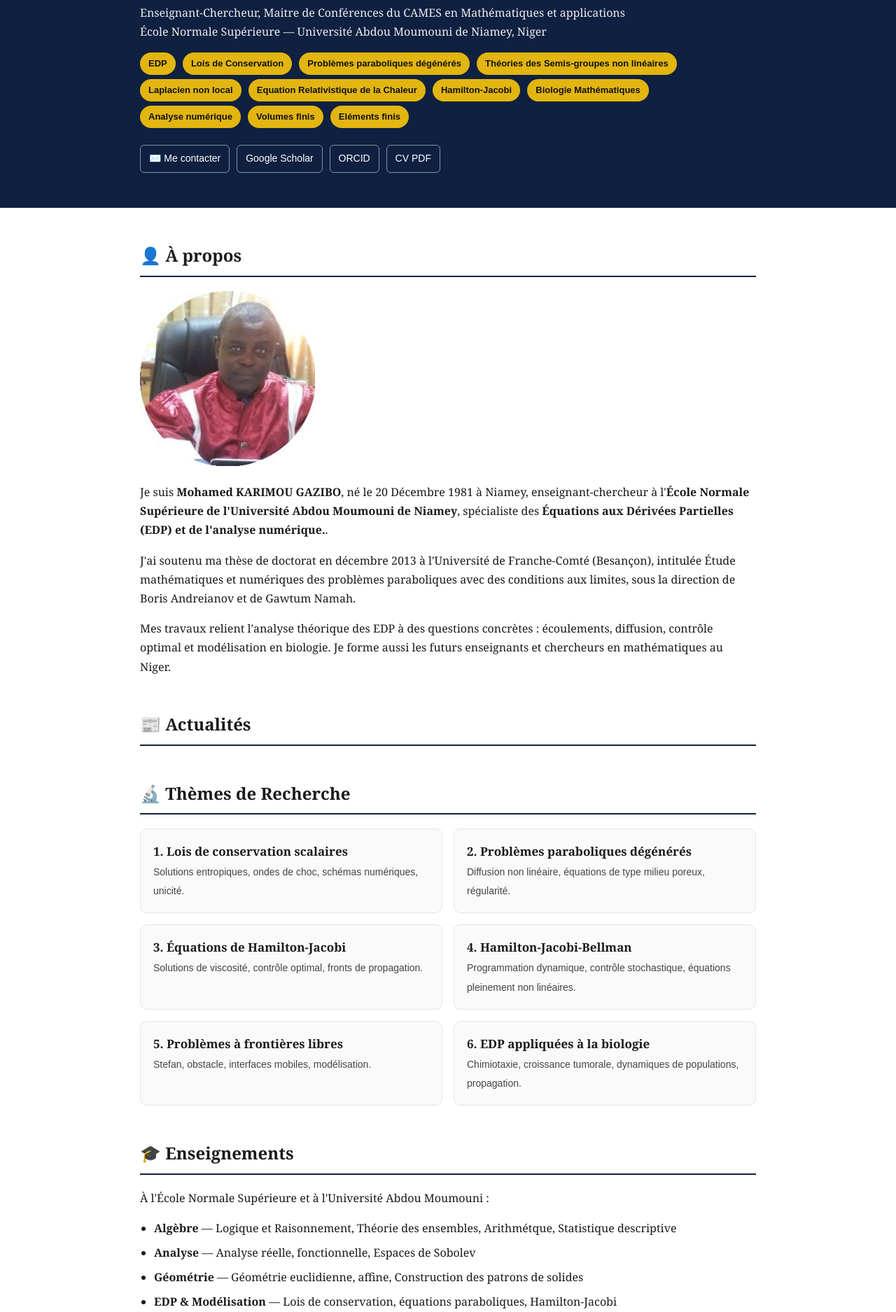
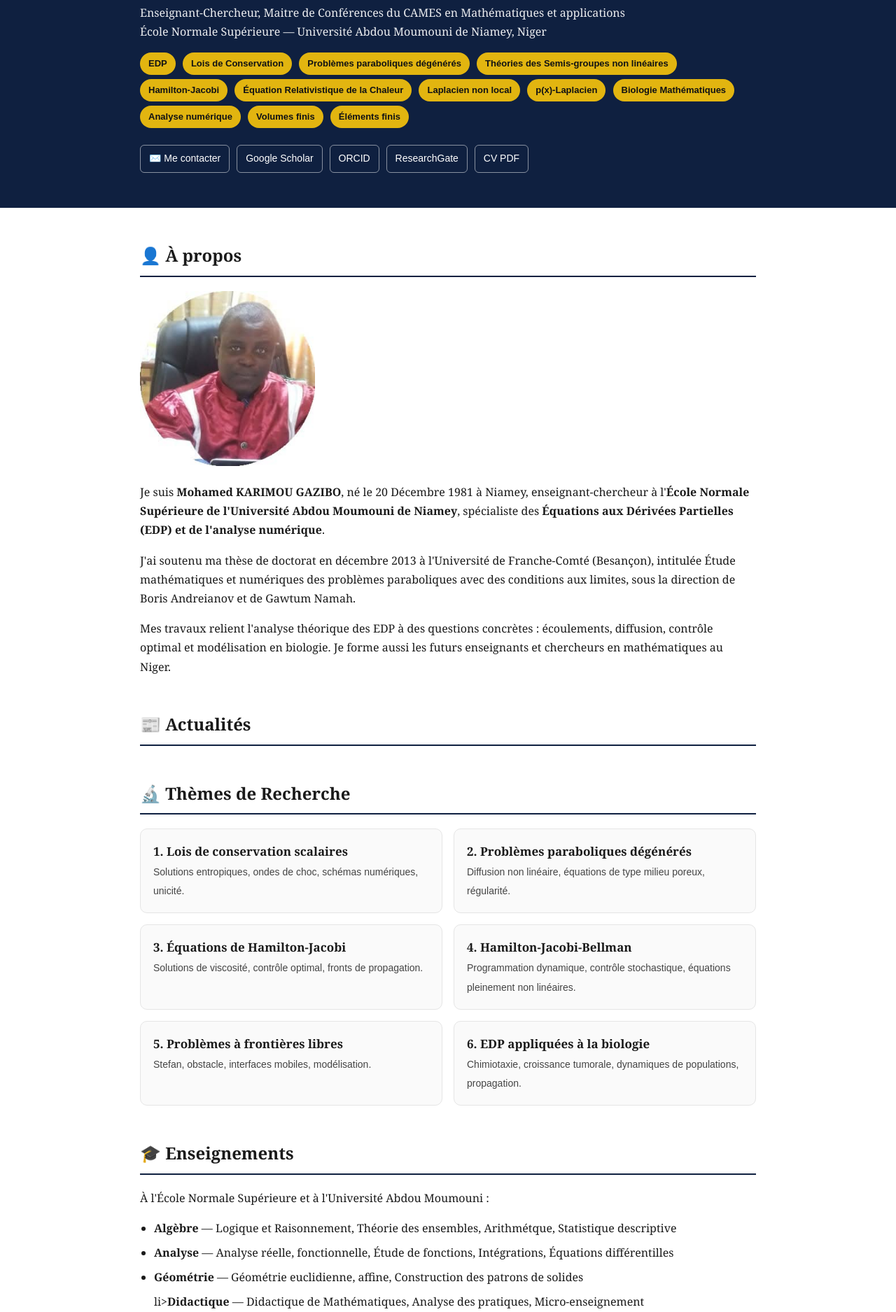
Before and after one commit to gazibomohamed/gazibomohamed.github.io, a plain HTML site: page index.html in a window 1280 px wide. Shown: the part 105-1980 px from the top of the page at 70% size. Drawn offline with Linux system fonts and the light colour scheme.

Commit message:
Update index.html
Signed-off-by: Mohamed Gazibo <gazibomohamed02@gmail.com>

```diff
--- a/index.html
+++ b/index.html
@@ -42,18 +42,20 @@
       <span class="badge">Lois de Conservation</span>
       <span class="badge">Problèmes paraboliques dégénérés</span>
       <span class="badge">Théories des Semis-groupes non linéaires</span>
+      <span class="badge">Hamilton-Jacobi</span>
+     <span class="badge">Équation Relativistique de la Chaleur</span>
       <span class="badge">Laplacien non local</span>
-     <span class="badge">Equation Relativistique de la Chaleur</span>
-      <span class="badge">Hamilton-Jacobi</span>
+     <span class="badge">p(x)-Laplacien</span>
       <span class="badge">Biologie Mathématiques</span>
      <span class="badge">Analyse numérique</span>
      <span class="badge">Volumes finis</span>
-     <span class="badge">Eléments finis</span>
+     <span class="badge">Éléments finis</span>
     </p>
     <div class="links">
       <a href="mailto:mohamed.gazibo@uam.edu.ne">✉️ Me contacter</a>
       <a href="#">Google Scholar</a>
       <a href="#">ORCID</a>
+     <a href="#">ResearchGate</a>
       <a href="#">CV PDF</a>
     </div>
   </div>
@@ -63,9 +65,8 @@
 
 <h2> 👤 À propos</h2>
  <img src="photo.jpg" width="250">
-<p>Je suis <strong> Mohamed KARIMOU GAZIBO</strong>, né le 20 Décembre 1981 à Niamey, enseignant-chercheur à l'<strong>École Normale Supérieure de l'Université Abdou Moumouni de Niamey</strong>, spécialiste des <strong>Équations aux Dérivées Partielles (EDP) et de l'analyse numérique.</strong>.</p>
+<p>Je suis <strong> Mohamed KARIMOU GAZIBO</strong>, né le 20 Décembre 1981 à Niamey, enseignant-chercheur à l'<strong>École Normale Supérieure de l'Université Abdou Moumouni de Niamey</strong>, spécialiste des <strong>Équations aux Dérivées Partielles (EDP) et de l'analyse numérique</strong>.</p>
 <p> J'ai soutenu ma thèse de doctorat en décembre 2013 à l'Université de Franche-Comté (Besançon), intitulée  Étude mathématiques et numériques des problèmes paraboliques  avec des conditions aux limites, sous la direction de Boris Andreianov et de Gawtum Namah</strong>.</p>
-
  <p>Mes travaux relient l'analyse théorique des EDP à des questions concrètes : écoulements, diffusion, contrôle optimal et modélisation en biologie. Je forme aussi les futurs enseignants et chercheurs en mathématiques au Niger.</p>
 
  <h2> 📰 Actualités</h2>
@@ -85,8 +86,9 @@
 <p>À l'École Normale Supérieure et à l'Université Abdou Moumouni :</p>
 <ul>
   <li><strong>Algèbre</strong> — Logique et Raisonnement, Théorie des ensembles, Arithmétque, Statistique descriptive</li>
-  <li><strong>Analyse</strong> — Analyse réelle, fonctionnelle, Espaces de Sobolev</li>
+  <li><strong>Analyse</strong> — Analyse réelle, fonctionnelle, Étude de fonctions, Intégrations, Équations différentilles</li>
   <li><strong>Géométrie</strong> — Géométrie euclidienne, affine, Construction des patrons de solides</li>
+ li><strong>Didactique</strong> — Didactique de Mathématiques, Analyse des pratiques, Micro-enseignement</li>
   <li><strong>EDP & Modélisation</strong> — Lois de conservation, équations paraboliques, Hamilton-Jacobi</li>
 </ul>
 
```
